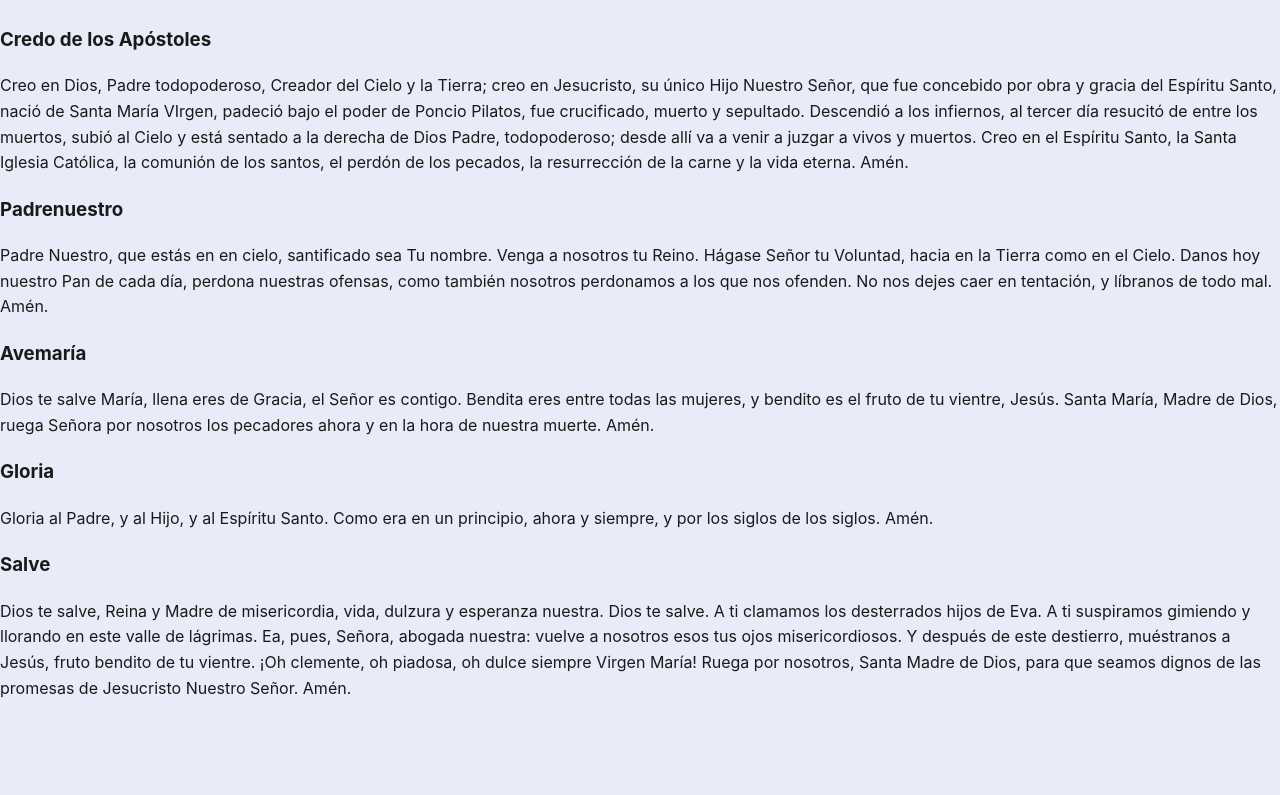
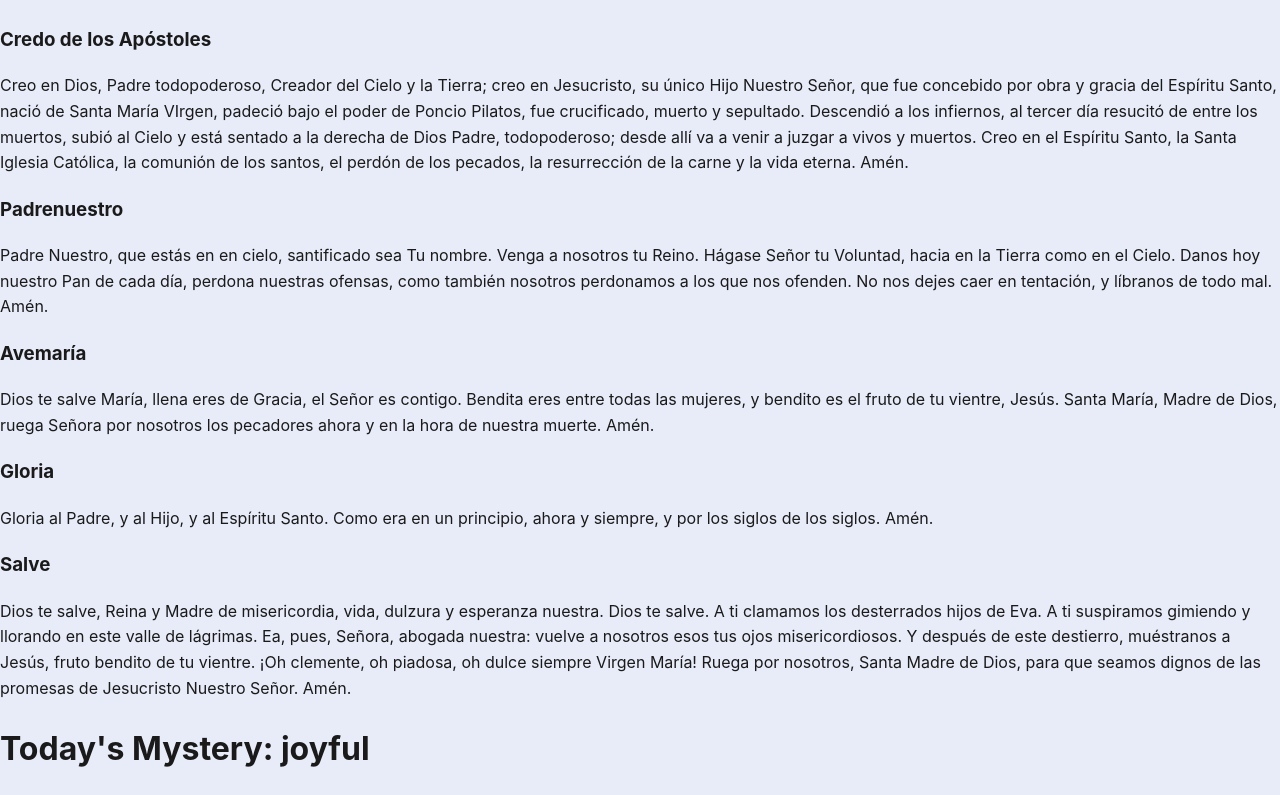
Before and after one commit to LuisDev912/Rosary-guide, a React (Vite) app: page / in a window 1280 px wide. Shown: the part 1328-2123 px from the top of the page. Before the commit the page ends 2049 px from the top, so only its background shows below. Built offline with nearby package versions, Linux system fonts and the light colour scheme.

Commit message:
feat: show the current day with .getDay()

```diff
--- a/src/pages/RosaryPage.jsx
+++ b/src/pages/RosaryPage.jsx
@@ -25,13 +25,28 @@ import MysteryGroup from "../components/MysteryGroup";
 
 
 function RosaryPage() {
+    const MysteryDayByDay = {
+        0: "glorious",
+        1: "joyful",
+        2: "sorrowful",
+        3: "glorious",
+        4: "luminous",
+        5: "sorrowful",
+        6: "joyful"
+    };
+
+    const today = new Date().getDay(); // choses the current day of the week 0-6
+    const todayMystery = MysteryDayByDay[today];
     return (
+        <>
             <div>
                 <Steps />
                 <Mysteries />
                 <PrayerList />
                 <MysteryGroup />
             </div>
+            <h1>Today's Mystery: { todayMystery}</h1>
+        </>
     );
 }
 
```
Lines whose indentation alone changed are shown as unchanged.
